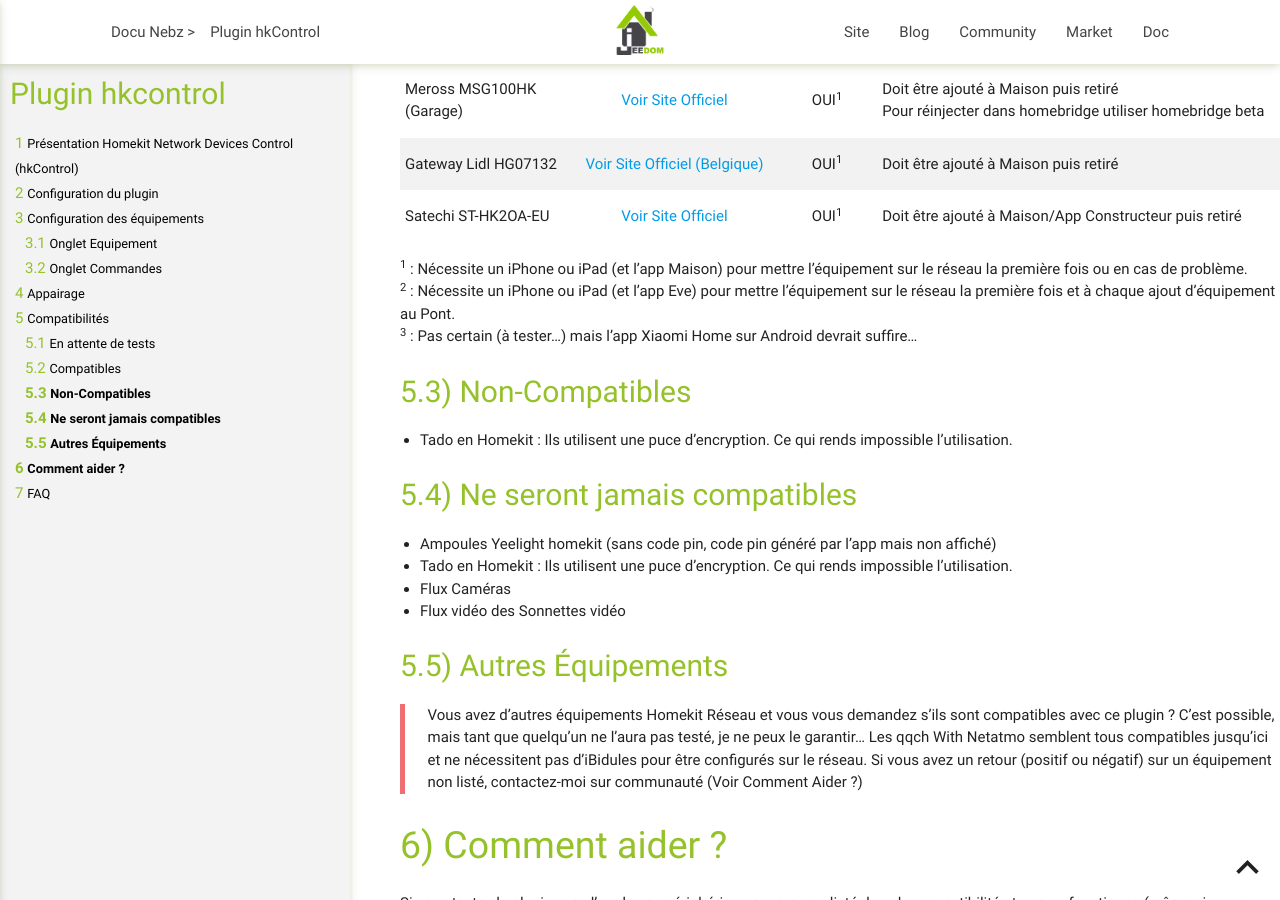
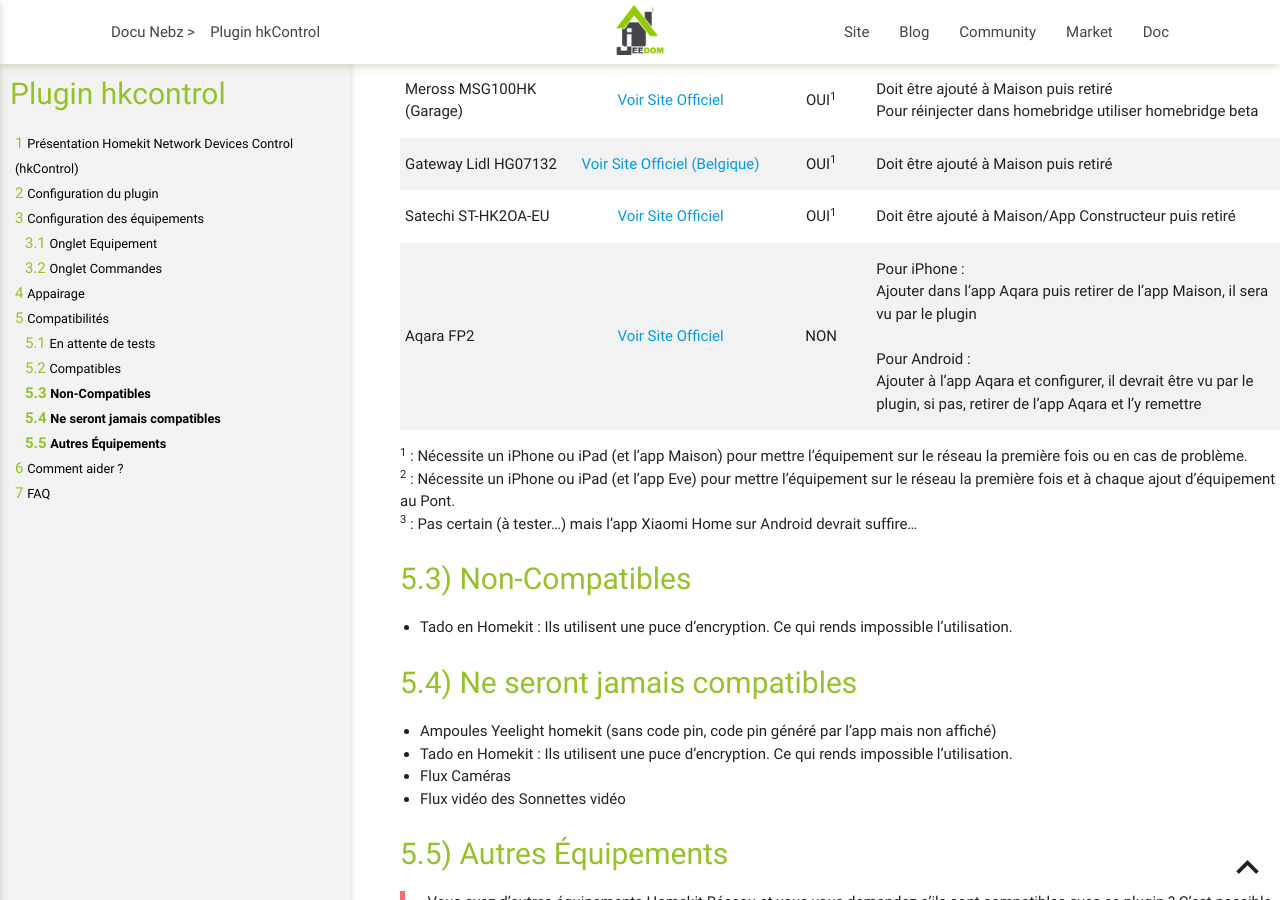
Before and after one commit to NebzHB/jeedom_docs, a Jekyll site: the page built from plugins/hkControl/fr_FR/index.md, in a window 1280 px wide and 900 px high, scrolled down 4876 px. Built offline with Jekyll 4.4.1, drawn with Linux system fonts in a browser that asks for light colours.

Commit message:
Update index.md

```diff
--- a/plugins/hkControl/fr_FR/index.md
+++ b/plugins/hkControl/fr_FR/index.md
@@ -141,6 +141,7 @@
 | Meross MSG100HK (Garage) | [Voir Site Officiel](https://www.meross.com/product/29/article/){:target="_blank" rel="noopener"} | OUI<sup>1</sup> | Doit être ajouté à Maison puis retiré <br />Pour réinjecter dans homebridge utiliser homebridge beta|
 | Gateway Lidl HG07132 | [Voir Site Officiel (Belgique)](https://www.lidl.be/p/fr-BE/livarno-home-passerelle-domotique-smart-home/p100344717){:target="_blank" rel="noopener"} | OUI<sup>1</sup> | Doit être ajouté à Maison puis retiré |
 | Satechi ST-HK2OA-EU | [Voir Site Officiel](https://satechi.net/products/dual-smart-outlet?variant=29982394089560){:target="_blank" rel="noopener"} | OUI<sup>1</sup> | Doit être ajouté à Maison/App Constructeur puis retiré |
+| Aqara FP2 | [Voir Site Officiel](https://www.aqara.com/eu/product/presence-sensor-fp2){:target="_blank" rel="noopener"} | NON | Pour iPhone :<br/>Ajouter dans l'app Aqara puis retirer de l'app Maison, il sera vu par le plugin<br/><br/>Pour Android :<br/>Ajouter à l'app Aqara et configurer, il devrait être vu par le plugin, si pas, retirer de l'app Aqara et l'y remettre |
 
 <sup>1</sup> : Nécessite un iPhone ou iPad (et l'app Maison) pour mettre l'équipement sur le réseau la première fois ou en cas de problème.<br/>
 <sup>2</sup> : Nécessite un iPhone ou iPad (et l'app Eve) pour mettre l'équipement sur le réseau la première fois et à chaque ajout d'équipement au Pont.<br/>
```
